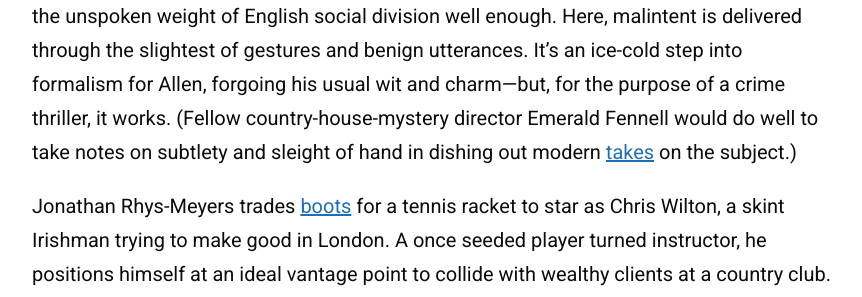
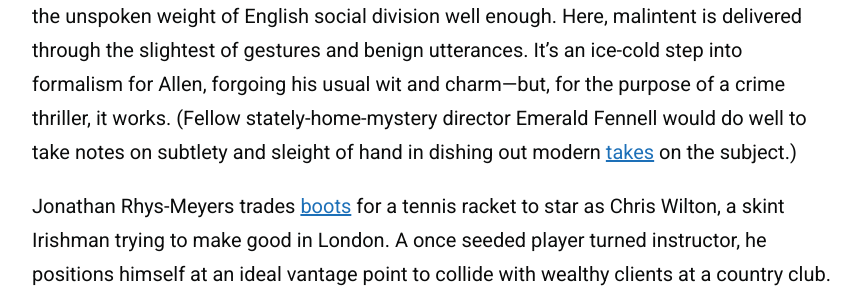
Before and after one commit to zoeurl/zoedowney.github.io, a Jekyll site: the page built from _posts/2024-2-22-match-point.md, in a window 1280 px wide and 900 px high, scrolled down 1391 px. Shown: the part 290-587 px from the top of the window, without its empty margins (208-1070 px from the left). Built offline with Jekyll 4.4.1, drawn with Linux system fonts in a browser that asks for light colours; some of the changed text lies outside the part shown.

Commit message:
Update 2024-2-22-match-point.md

```diff
--- a/_posts/2024-2-22-match-point.md
+++ b/_posts/2024-2-22-match-point.md
@@ -13,7 +13,7 @@
 
 The above tennis metaphor is the apt rule of play for this story. The players: another set of affable [husbands and wives](https://www.nytimes.com/1992/09/18/movies/review-film-husbands-and-wives-fact-fiction-it-doesn-t-matter.html) who—seemingly out of sheer boredom—fall haplessly into each others' beds. It's a sturdy and reliable Allen set-up that allows for the typical scrutinising of the formation and disintegration of relationships; the distinction between love and lust, and whether it’s worth relinquishing ambition for true passion. On the side, we receive an outsider’s view of Europe, British society and the supposedly coveted upper class; with glamour and manipulation lifted from _[The Talented Mr. Ripley](https://www.zoedowney.com/the-talented-mr-ripley/)_, _Unfaithful_ and _Cruel Intentions_. It’s also a revisitation of themes from his 1989 release _Crimes and Misdemeanors_. Once again, brutish designs are drawn together whilst worshipping at the altar of wealth and status—the access to which becomes clouded by a [_fatal_](https://www.rogerebert.com/reviews/fatal-attraction-1987) attraction to other people's other halves. Allen sets out to convey the seductive immorality of Highsmith combined with the sensuality of a late 80s erotic thriller. Notwithstanding clunky exposition, misjudged British colloquialisms and the occasional blundering of a heavy-hand, in this regard, he succeeds.
 
-_Match Point_ sees Allen transposing his typical New York romance-drama to London. A British setting may have more to say about the embedded minutiae of class structure in contemporary society. To its credit, seen through American eyes, _Match Point_ understands the unspoken weight of English social division well enough. Here, malintent is delivered through the slightest of gestures and benign utterances. It’s an ice-cold step into formalism for Allen, forgoing his usual wit and charm—but, for the purpose of a crime thriller, it works. (Fellow country-house-mystery director Emerald Fennell would do well to take notes on subtlety and sleight of hand in dishing out modern [takes](https://www.rogerebert.com/reviews/saltburn-movie-review-2023) on the subject.)
+_Match Point_ sees Allen transposing his typical New York romance-drama to London. A British setting may have more to say about the embedded minutiae of class structure in contemporary society. To its credit, seen through American eyes, _Match Point_ understands the unspoken weight of English social division well enough. Here, malintent is delivered through the slightest of gestures and benign utterances. It’s an ice-cold step into formalism for Allen, forgoing his usual wit and charm—but, for the purpose of a crime thriller, it works. (Fellow stately-home-mystery director Emerald Fennell would do well to take notes on subtlety and sleight of hand in dishing out modern [takes](https://www.rogerebert.com/reviews/saltburn-movie-review-2023) on the subject.)
 
 Jonathan Rhys-Meyers trades [boots](https://en.wikipedia.org/wiki/Bend_It_Like_Beckham) for a tennis racket to star as Chris Wilton, a skint Irishman trying to make good in London. A once seeded player turned instructor, he positions himself at an ideal vantage point to collide with wealthy clients at a country club. He crosses paths with Tom Hewitt (_Stoker's_ Matthew Goode), an heir to a business fortune. The millennial successor to Tom Ripley, Chris swiftly ingratiates himself with the Hewett family in order to secure his place on the social ladder.
 
```
